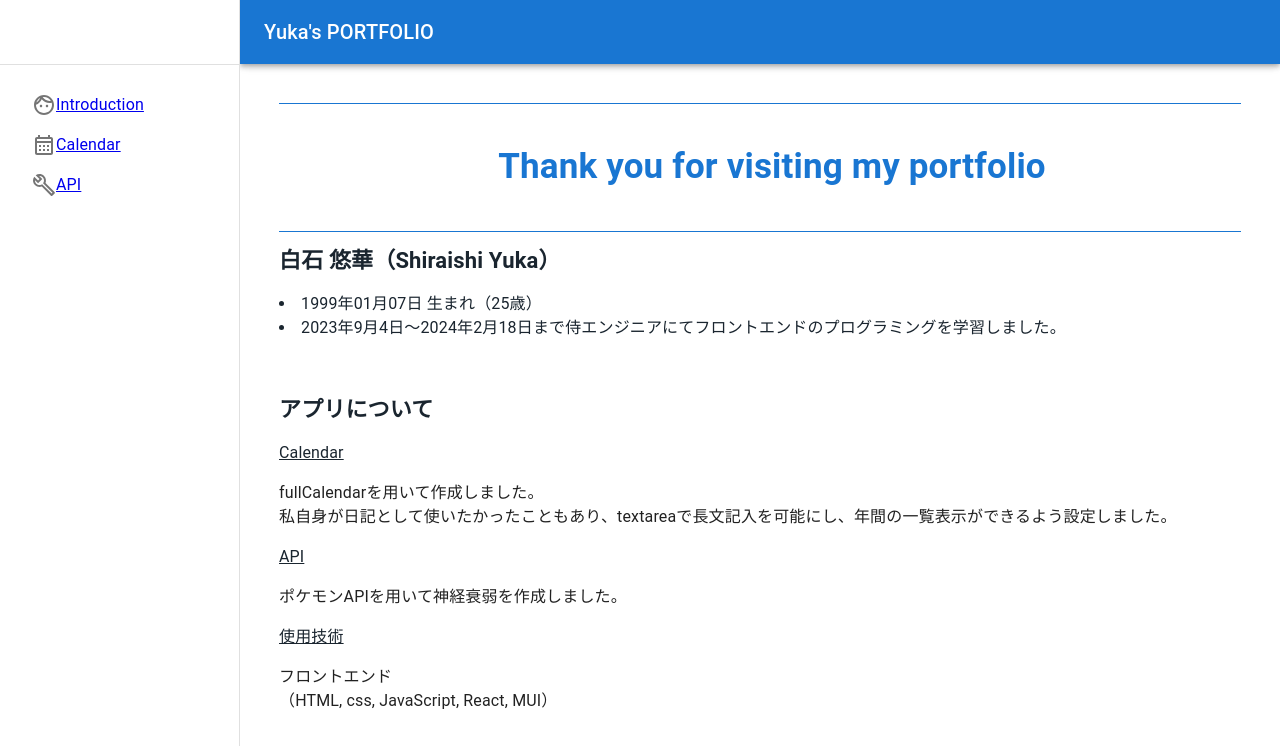
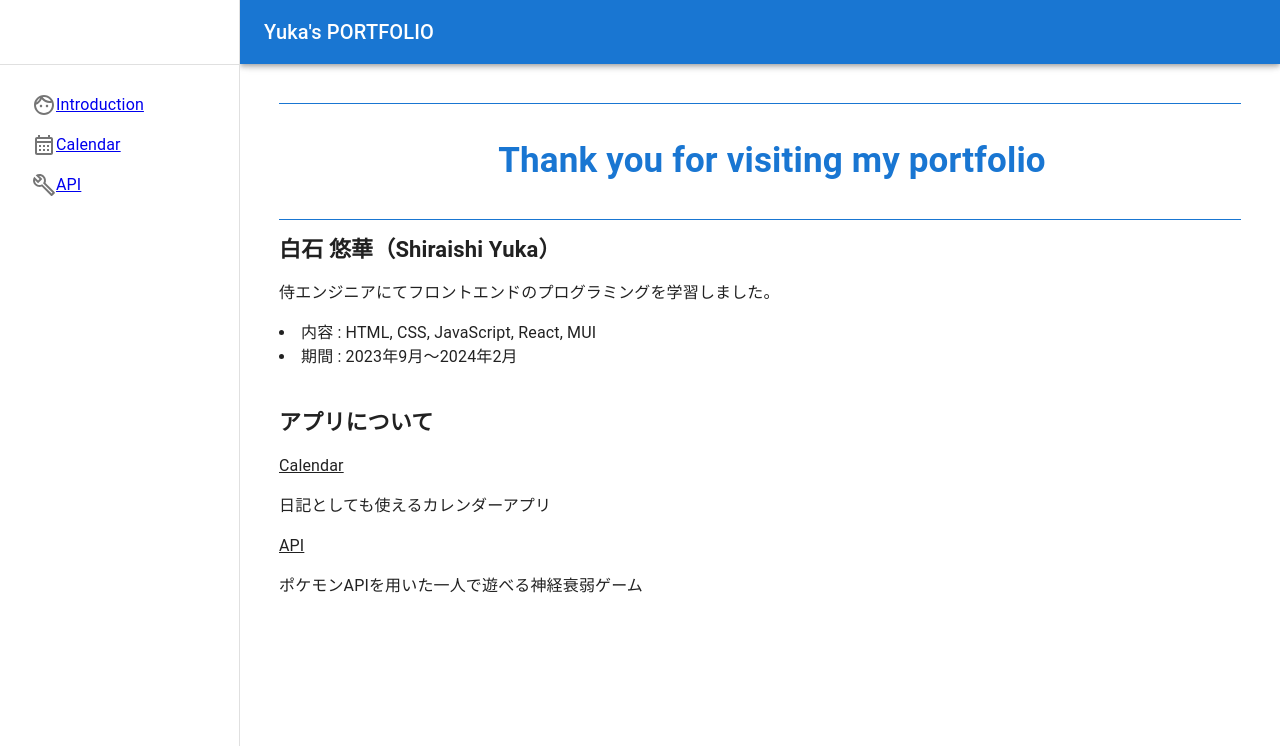
Before and after one commit to yuka-s-0107/portfolio, a React (Create React App) app: page / in a window 1280 px wide. Shown: the top 746 px of the page. Built offline with nearby package versions, Linux system fonts and the light colour scheme.

Commit message:
portfolio更新

```diff
--- a/src/AboutMe.js
+++ b/src/AboutMe.js
@@ -1,5 +1,6 @@
 import React from 'react';
 import { motion } from 'framer-motion';
+import { light } from '@mui/material/styles/createPalette';
 
 function AboutMe() {
   return (
@@ -15,69 +16,38 @@ function AboutMe() {
           padding: '0.5em 0 0.5em 1.5em',
         }}
       >
-        <h2 style={{ color: '#1976d2', fontSize: '35px', textAlign: 'center' }}>
+        <h1 style={{ color: '#1976d2', fontSize: '35px', textAlign: 'center' }}>
           Thank you for visiting my portfolio
-        </h2>
+        </h1>
       </motion.div>
 
-      {/* &nbsp;は半角とほぼ同じ大きさのスペース
-      &thinsp;は半角よりやや小さいスペース */}
-      <h1 style={{ color: '#1a252f', fontSize: '22px', lineHeight: '30px' }}>
+      <h1 style={{ fontSize: '22px', lineHeight: '30px' }}>
         白石 悠華（Shiraishi Yuka）
       </h1>
-      <p style={{ color: '#1a252f', fontSize: '16px' }}>
-        <li> 1999年01月07日 生まれ（25歳）</li>
-        <li>
-          2023年9月4日～2024年2月18日まで侍エンジニアにてフロントエンドのプログラミングを学習しました。
-        </li>
+      <p style={{ fontSize: '16px' }}>
+        侍エンジニアにてフロントエンドのプログラミングを学習しました。
       </p>
+      <li>内容 : HTML, CSS, JavaScript, React, MUI</li>
+      <li>期間 : 2023年9月～2024年2月</li>
 
       <br />
-      <h1 style={{ color: '#1a252f', fontSize: '22px', lineHeight: '30px' }}>
-        アプリについて
-      </h1>
+      <h1 style={{ fontSize: '22px', lineHeight: '30px' }}>アプリについて</h1>
       <p
         style={{
-          color: '#1a252f',
-          fontSize: '16px',
           textDecorationLine: 'underline',
         }}
       >
         Calendar
       </p>
-      <p>
-        fullCalendarを用いて作成しました。
-        <br />
-        私自身が日記として使いたかったこともあり、textareaで長文記入を可能にし、年間の一覧表示ができるよう設定しました。
-        <br />
+      <p>日記としても使えるカレンダーアプリ</p>
       <p
         style={{
-            color: '#1a252f',
-            fontSize: '16px',
           textDecorationLine: 'underline',
         }}
       >
         API
       </p>
-        <p>
-          ポケモンAPIを用いて神経衰弱を作成しました。
-          <br />
-        </p>
-        <p
-          style={{
-            color: '#1a252f',
-            fontSize: '16px',
-            textDecorationLine: 'underline',
-          }}
-        >
-          使用技術
-        </p>
-        <p>
-          フロントエンド
-          <br />
-          （HTML, css, JavaScript, React, MUI）
-        </p>
-      </p>
+      <p>ポケモンAPIを用いた一人で遊べる神経衰弱ゲーム</p>
     </>
   );
 }
--- a/src/QueryPoke.js
+++ b/src/QueryPoke.js
@@ -2,7 +2,7 @@ import { Button, Snackbar } from '@mui/material';
 import { useEffect, useState } from 'react';
 import { v4 as uuidv4 } from 'uuid';
 
-const PAIR_COUNT = 4;
+const PAIR_COUNT = 5;
 
 //1-100の乱数
 const getRandomValue = () => {
```
Lines whose indentation alone changed are shown as unchanged.
